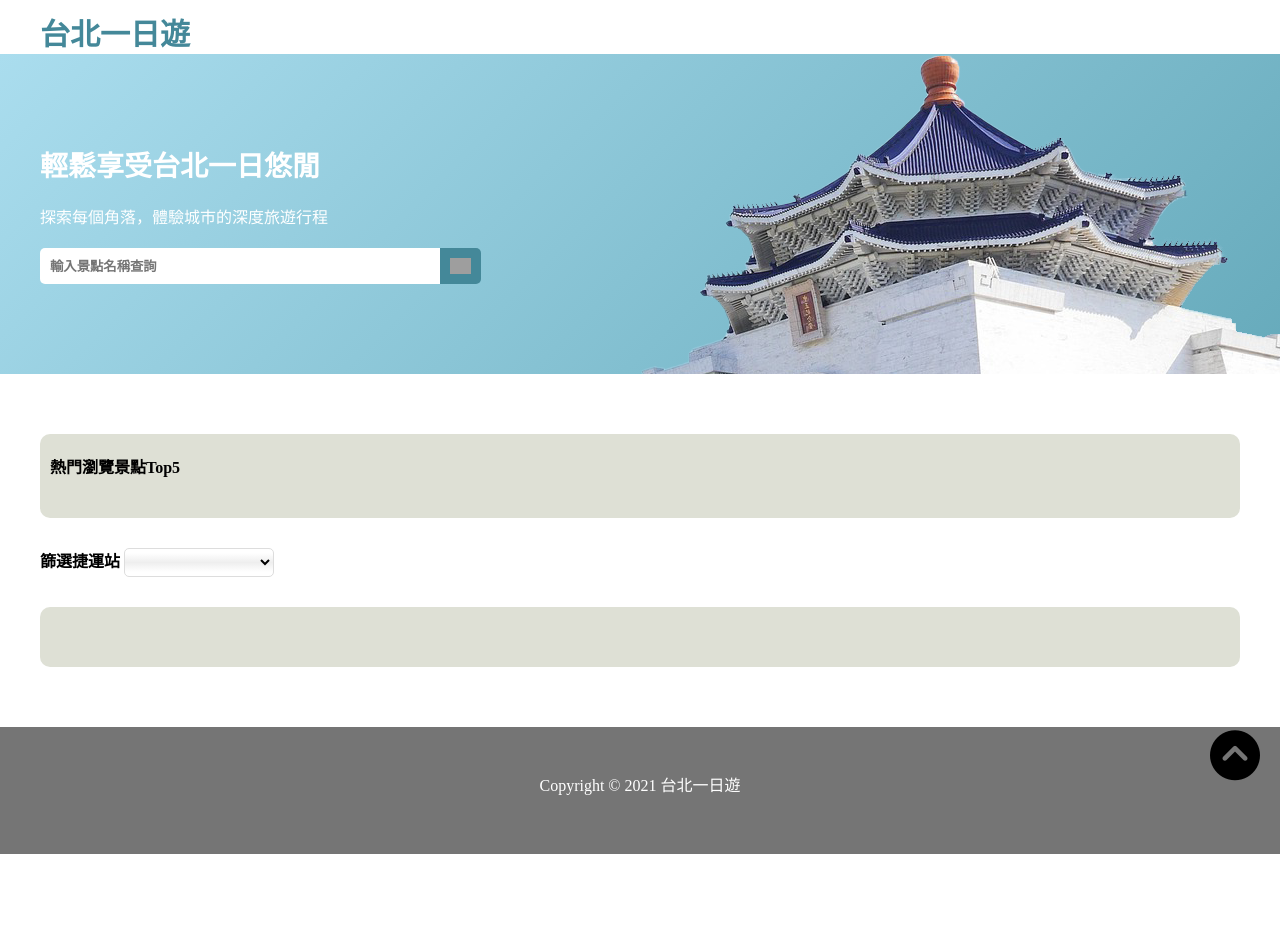
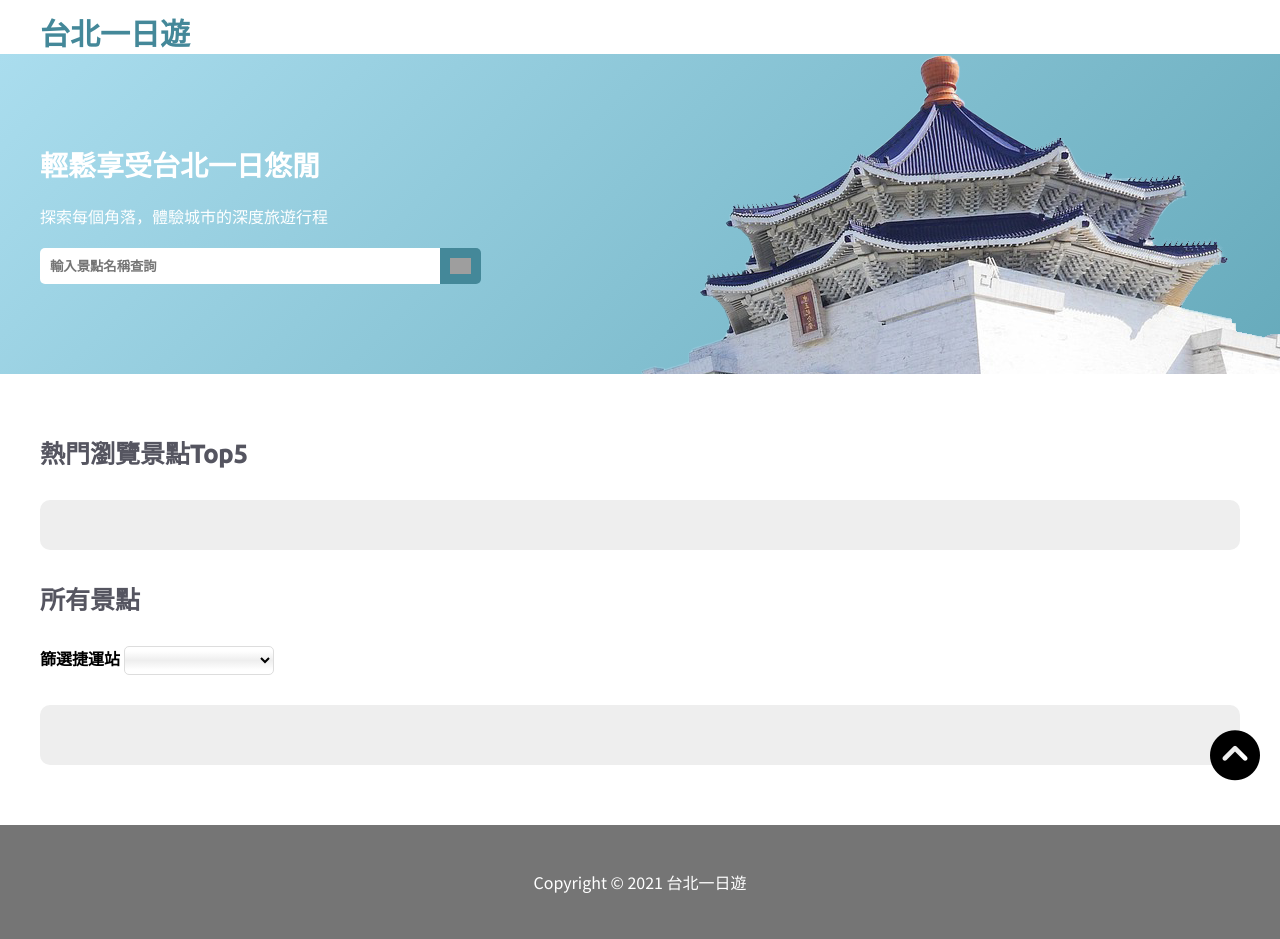
Before and after one commit to xboxertony/taipei-day-trip-website, a Python web app: template templates/index.html in a window 1280 px wide. Before the commit the page ends 854 px from the top, so only its background shows below. Run offline with Jinja, Linux system fonts and the light colour scheme; the template is opened without the code that fills it, so the values that code supplies are empty; some libraries are stand-ins or nearby versions; grey boxes are pictures that could not be loaded.

Commit message:
修正主頁css

```diff
--- a/static/css/index.css
+++ b/static/css/index.css
@@ -57,7 +57,7 @@
   display: flex;
   flex-wrap: wrap;
   justify-content: space-between;
-  background-color: #DEE0D5;
+  background-color: #eeeeee;
   padding: 30px;
   box-sizing: border-box;
   border-radius: 10px;
@@ -271,9 +271,9 @@ input:focus {
 }
 .top_attraction{
   width: 1200px;
-  background-color: #DEE0D5;
+  background-color: #eeeeee;
   margin: 30px auto;
-  padding: 20px 10px;
+  padding: 10px 10px 20px 10px;
   box-sizing: border-box;
   border-radius: 10px;
   position: relative;
@@ -294,6 +294,16 @@ input:focus {
 .top_attr_item > a{
   margin-right: 30px;
 }
+.font_top{
+  font-size: 25px;
+  color: #555560;
+  font-weight: 700;
+  margin: 30px auto;
+  width: 1200px;
+}
+.top_attr_item::-webkit-scrollbar{
+  height: 2px;
+}
 /* #right_page{
   position: absolute;
   top: 50%;
@@ -306,7 +316,7 @@ input:focus {
 @media screen and (max-width: 1200px) {
   nav ul,
   .container,
-  .word,.div_for_mrt {
+  .word,.div_for_mrt,.font_top {
     width: 90%;
   }
   #welcome {
--- a/static/css/model.css
+++ b/static/css/model.css
@@ -11,6 +11,10 @@ body {
   display: flex;
   flex-direction: column;
   height: 100%;
+  font-family: 'Noto Sans TC', sans-serif;
+}
+p{
+  font-family: 'Ubuntu', sans-serif;
 }
 a {
   cursor: pointer;
--- a/templates/index.html
+++ b/templates/index.html
@@ -15,14 +15,15 @@
   <img src="/static/welcome 1.png" alt="" id="welcome" />
 </div>
 <div class="main">
+  <p class="font_top">熱門瀏覽景點Top5</p>
   <div class="top_attraction">
-    <p>熱門瀏覽景點Top5</p>
     <div class="top_attr_item">
 
     </div>
     <!-- <i class="fas fa-chevron-circle-right" id="right_page"></i> -->
   </div>
   <div class="div_for_mrt">
+    <p class="font_top">所有景點</p>
     <label for="mrt_select">篩選捷運站</label>
     <select name="" id="mrt_select"></select>
   </div>
--- a/templates/model.html
+++ b/templates/model.html
@@ -3,6 +3,12 @@
     name="viewport"
     content="width=device-width, initial-scale=1, maximum-scale=1"
   />
+  <style>
+    @import url('https://fonts.googleapis.com/css2?family=Noto+Sans+TC:wght@400&display=swap');
+  </style>
+  <style>
+    @import url('https://fonts.googleapis.com/css2?family=Noto+Sans+TC:wght@400&family=Ubuntu:wght@500&display=swap');
+  </style>
   <link
     href="https://fonts.googleapis.com/css?family=Roboto"
     rel="stylesheet"
```
